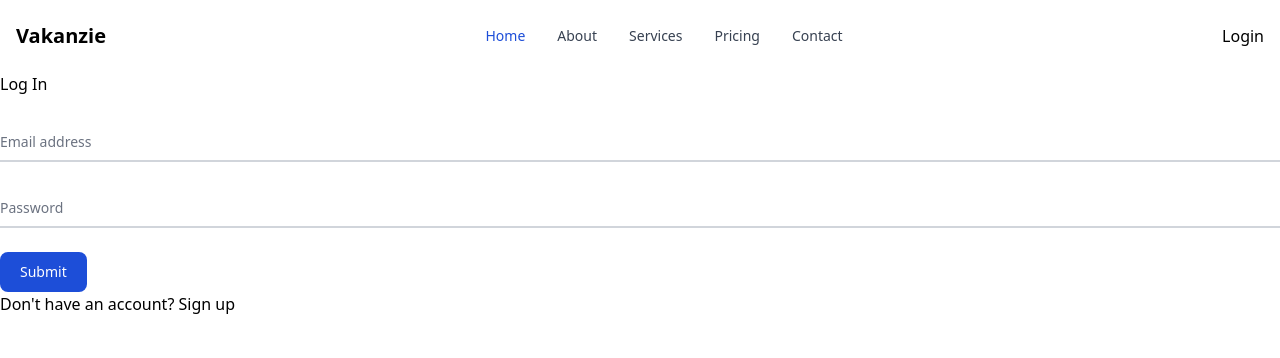
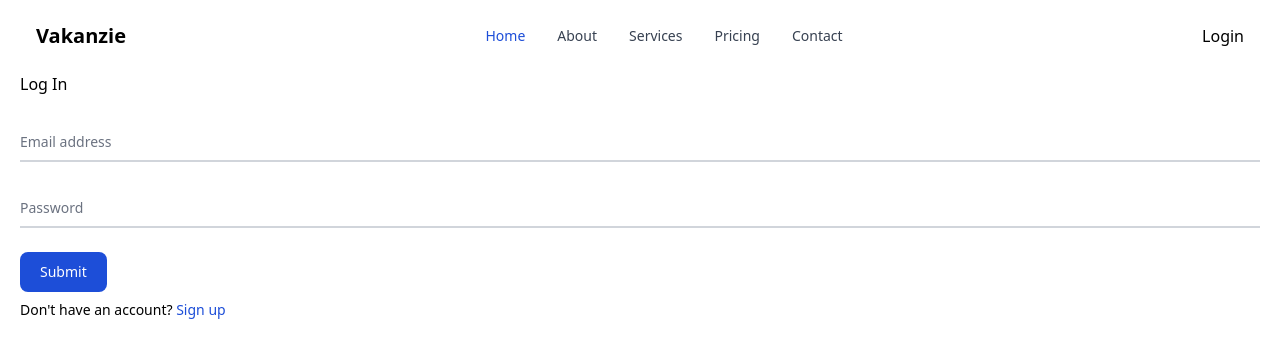
Before and after one commit to IlhamPrabaswara/vakanzie, a Next.js app: page /dashboard/login in a window 1280 px wide. Shown: the top 358 px of the page. Built offline with nearby package versions, Linux system fonts and the light colour scheme.

Commit message:
Add Layout tag to login page

```diff
--- a/src/pages/dashboard/login.js
+++ b/src/pages/dashboard/login.js
@@ -3,6 +3,7 @@ import { useState } from "react";
 import Cookies from "js-cookie";
 import Router from "next/router";
 import NavBar from "@/components/navbar";
+import Layout from "@/components/layout";
 
 export default function LogIn() {
   const [input, setInput] = useState({
@@ -42,7 +43,7 @@ export default function LogIn() {
     Router.push("/");
   };
   return (
-    <>
+    <Layout>
       <NavBar />
       <h1>Log In</h1>
       <form className="mt-6" onSubmit={handleRegister}>
@@ -84,14 +85,14 @@ export default function LogIn() {
         </div>
         <button
           type="submit"
-          className="text-white bg-blue-700 hover:bg-blue-800 focus:ring-4 focus:outline-none focus:ring-blue-300 font-medium rounded-lg text-sm w-full sm:w-auto px-5 py-2.5 text-center"
+          className="mb-2 text-white bg-blue-700 hover:bg-blue-800 focus:ring-4 focus:outline-none focus:ring-blue-300 font-medium rounded-lg text-sm w-full sm:w-auto px-5 py-2.5 text-center"
         >
           Submit
         </button>
       </form>
-      <p>
-        Don't have an account? <Link href="/dashboard/signup">Sign up</Link>
+      <p className="text-sm">
+        Don't have an account? <Link className="text-blue-700" href="/dashboard/signup">Sign up</Link>
       </p>
-    </>
+    </Layout>
   );
 }
```
